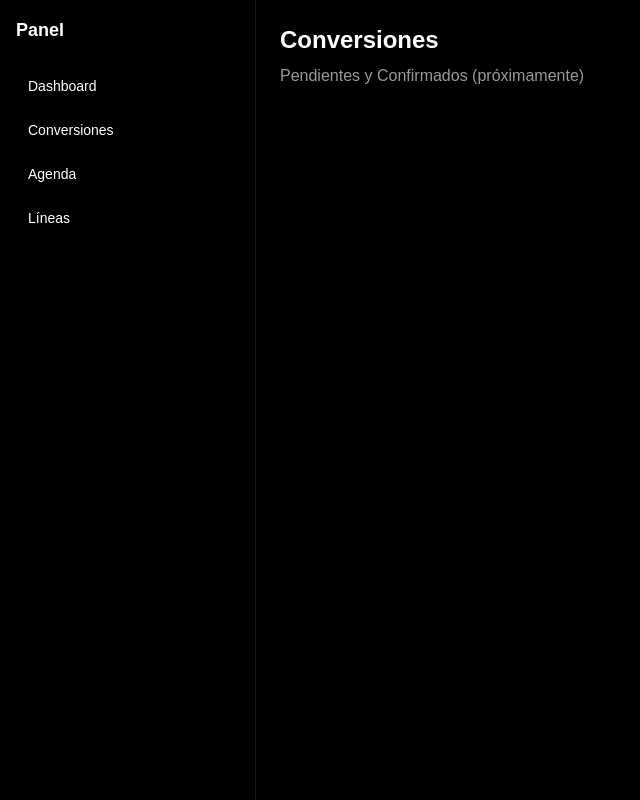
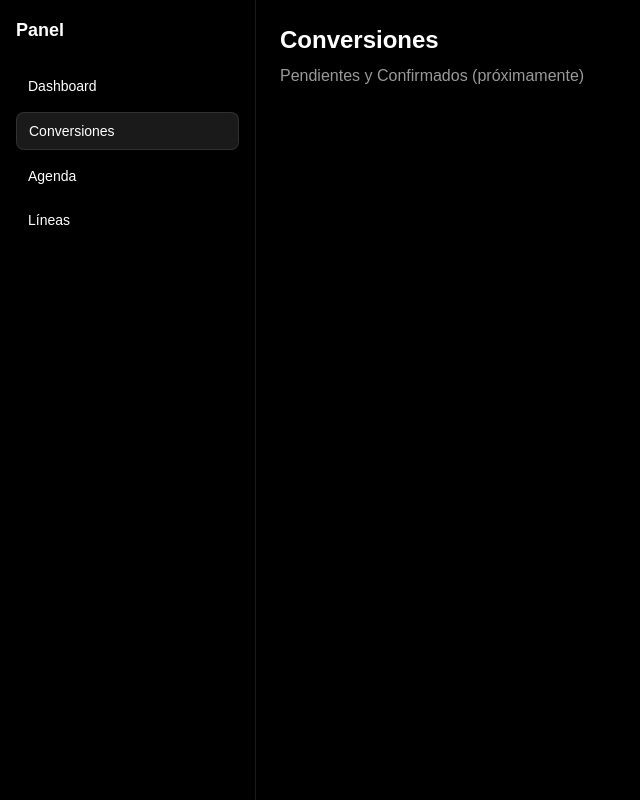
Before and after one commit to pulzeaplicacion/pulzeapp, a Next.js app: page /dashboard/conversiones in a window 1280 px wide. Shown: the whole page, without its empty margins (0-640 px from the left). Built offline with nearby package versions, Linux system fonts and the light colour scheme.

Commit message:
highlight active sidebar route

```diff
--- a/app/dashboard/layout.tsx
+++ b/app/dashboard/layout.tsx
@@ -1,3 +1,25 @@
+"use client";
+
+import Link from "next/link";
+import { usePathname } from "next/navigation";
+
+function NavItem({ href, label }: { href: string; label: string }) {
+  const pathname = usePathname();
+  const active = pathname === href;
+
+  return (
+    <Link
+      href={href}
+      className={[
+        "block rounded-lg px-3 py-2 transition",
+        active ? "bg-white/10 border border-white/10" : "hover:bg-white/5",
+      ].join(" ")}
+    >
+      {label}
+    </Link>
+  );
+}
+
 export default function DashboardLayout({
   children,
 }: {
@@ -9,26 +31,16 @@ export default function DashboardLayout({
       <aside className="w-64 border-r border-white/10 bg-black p-4">
         <h2 className="text-lg font-semibold">Panel</h2>
 
-       <nav className="mt-6 space-y-2 text-sm">
-  <a href="/dashboard" className="block rounded-lg px-3 py-2 hover:bg-white/5">
-    Dashboard
-  </a>
-  <a href="/dashboard/conversiones" className="block rounded-lg px-3 py-2 hover:bg-white/5">
-    Conversiones
-  </a>
-  <a href="/dashboard/agenda" className="block rounded-lg px-3 py-2 hover:bg-white/5">
-    Agenda
-  </a>
-  <a href="/dashboard/lineas" className="block rounded-lg px-3 py-2 hover:bg-white/5">
-    Líneas
-  </a>
-</nav>
+        <nav className="mt-6 space-y-2 text-sm">
+          <NavItem href="/dashboard" label="Dashboard" />
+          <NavItem href="/dashboard/conversiones" label="Conversiones" />
+          <NavItem href="/dashboard/agenda" label="Agenda" />
+          <NavItem href="/dashboard/lineas" label="Líneas" />
+        </nav>
       </aside>
 
       {/* Contenido */}
-      <main className="flex-1 p-6">
-        {children}
-      </main>
+      <main className="flex-1 p-6">{children}</main>
     </div>
   );
 }
```
